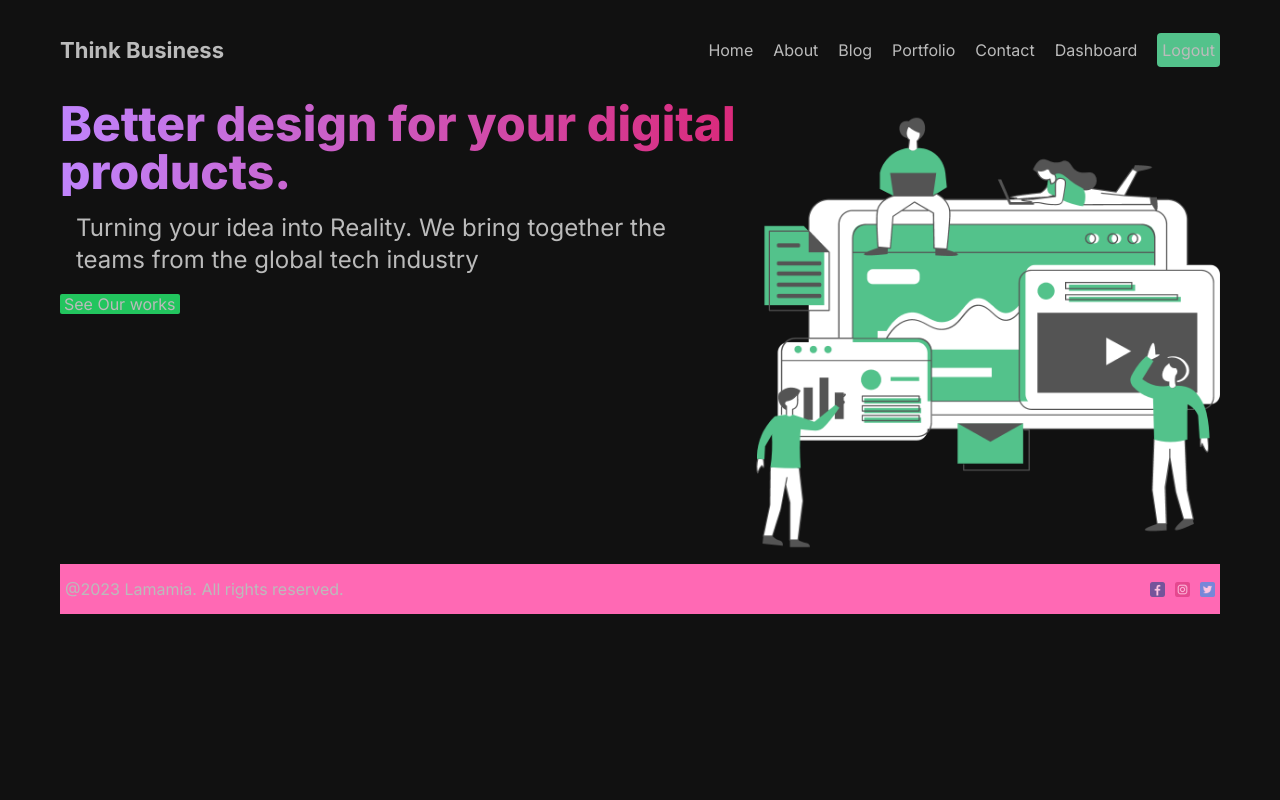
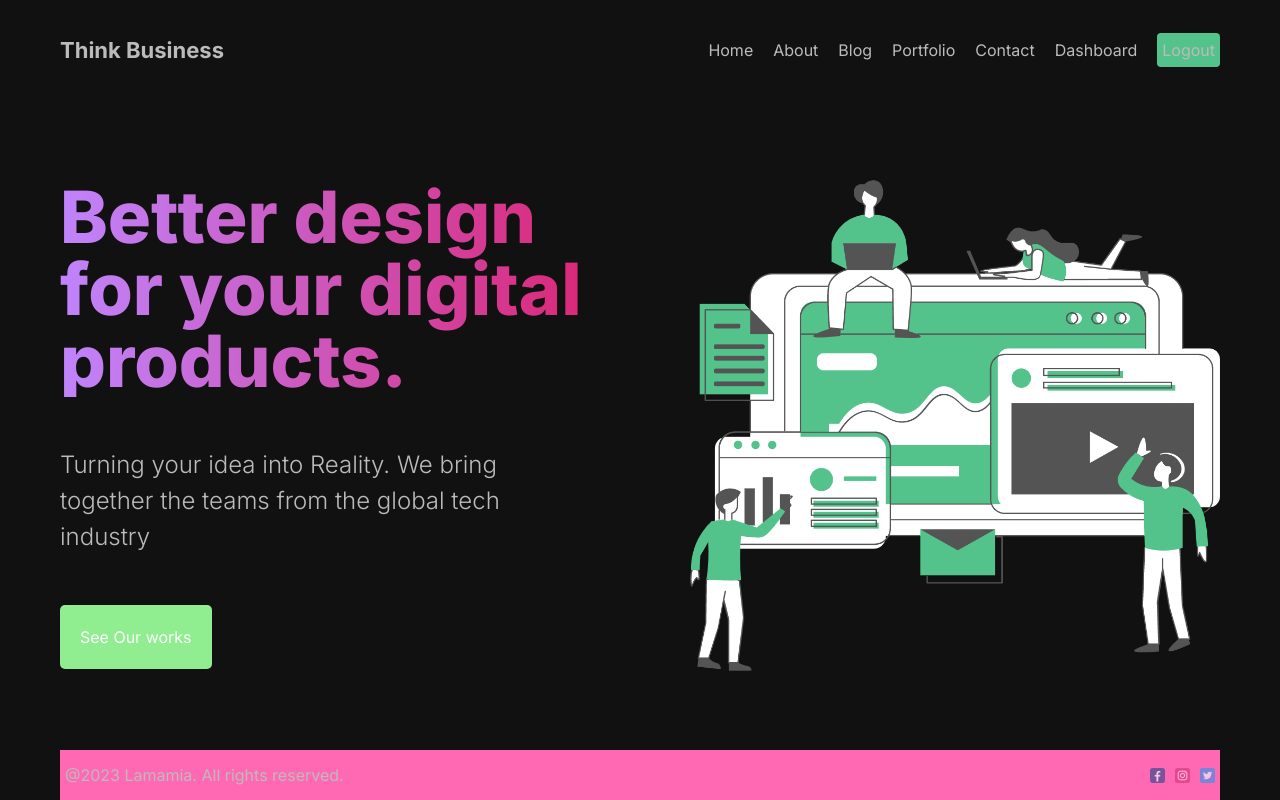
Before and after one commit to FrancisFlow/Next-full-stack, a Next.js app: page / in a window 1280 px wide. Built offline with nearby package versions, Linux system fonts and the light colour scheme.

Commit message:
Created module for homepage and styled text and button

```diff
--- a/src/app/globals.css
+++ b/src/app/globals.css
@@ -23,7 +23,7 @@ a {
 
 .container {
   max-width: 1366px;
-  max-height: 100vh;
+  height: 100vh;
   margin: 0 auto;
   padding: 0 60px;
   display: flex;
--- a/src/app/page.js
+++ b/src/app/page.js
@@ -1,23 +1,27 @@
 import Image from 'next/image';
 import Link from 'next/link';
+import styles from "./page.module.css";
+import Hero from "public/images/hero.png";
 
 export default function Home() {
   return (
     <>
-    <div className="grid grid-flow-col ">
-      <div className="">
-        <h1 className='text-5xl font-extrabold text-transparent bg-clip-text bg-gradient-to-r from-purple-400 to-pink-600' >Better design for your digital products.</h1>
-        <h3 className='p-4 text-2xl' >Turning your idea into Reality. We bring together the teams from the global tech industry</h3>
+    <div className={styles.container}>
+      <div className={styles.item}>
+        <h1 className="font-extrabold text-transparent text-7xl bg-clip-text bg-gradient-to-r from-purple-400 to-pink-600" >Better design for your digital products.</h1>
+        <h3 className={styles.des} >Turning your idea into Reality. We bring together the teams from the global tech industry</h3>
         <div className="btn">
-        <Link className="bg-green-500 px-1 rounded-sm"  href="/portfolio" >
-          See Our works
-        </Link>
+          <button className={styles.button} >
+                      See Our works
+
+          </button>
+
 
         </div>
 
       </div>
-      <div className="imageContainer">
-        <Image src={"/images/hero.png"} width={500} height={500}
+      <div className={styles.item}>
+        <Image className={styles.img} src={Hero}
       alt='Hero image' />
       </div>
 
--- /dev/null
+++ b/src/app/page.module.css
@@ -0,0 +1,35 @@
+.container {
+    display: flex;
+    align-items: center;
+    gap: 100px;
+}
+
+.item {
+    flex:1;
+    display: flex;
+    flex-direction: column;
+    gap: 50px;
+
+}
+
+.img {
+    width: 100%;
+    height: 500px;
+    object-fit: cover;
+
+}
+
+.des {
+    font-size: 24px;
+    font-weight: 300;
+
+}
+
+.button {
+    background-color: lightgreen;
+    padding: 20px;
+    color: white;
+    width: fit-content;
+    border: none;
+    border-radius: 5px;
+}
```
